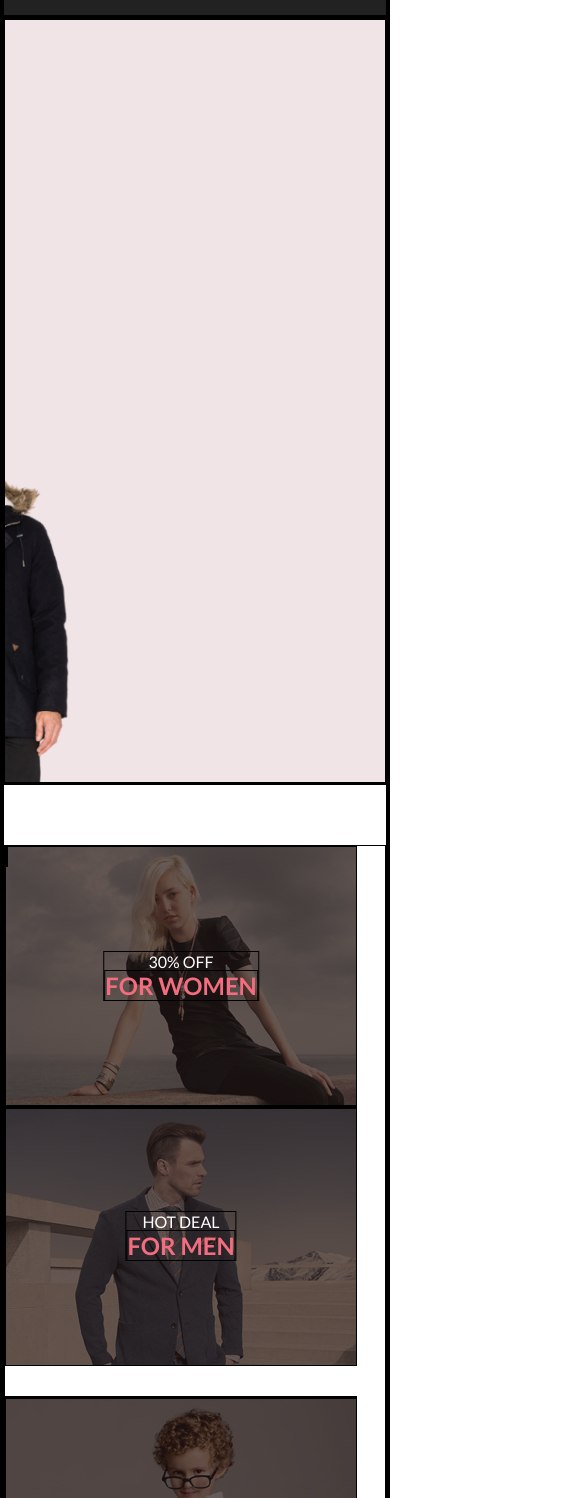
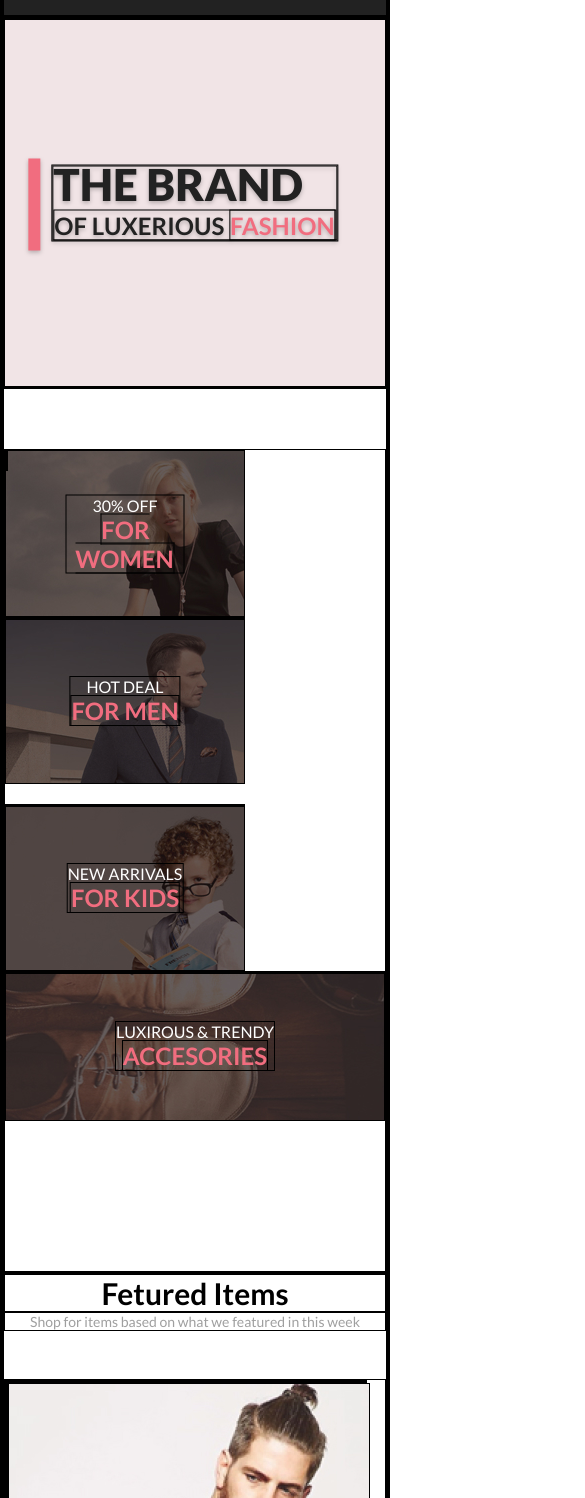
Before and after one commit to N-Vs/-GB-store-layout, a plain HTML site: page index.html in a window 390 px wide. Shown: the part 72-1570 px from the top of the page, 585 px wide, since content can reach past the window. Drawn offline with Linux system fonts and the light colour scheme.

Commit message:
еще немного адаптива

```diff
--- a/css/style.css
+++ b/css/style.css
@@ -118,6 +118,7 @@ body {
     background-size: contain;
 }
 .promo-title {
+    font-weight: 900;
     font-size: 48px;
     line-height: 38px;
     color: #222222;
@@ -371,6 +372,7 @@ body {
     background-image: url(../img/subscribe-background.jpg);
     background-repeat: no-repeat;
     background-position-x: center;
+    background-size: cover;
     color: #222224;
 }
 .subscribe-wrap {
@@ -1131,7 +1133,7 @@ ul.shopping-cart-products {
 @media (min-width: 1281px) {
 
 }
-@media (min-width: 1025px) and (max-width: 1280px) {
+@media (max-width: 1280px) {
     .wrap {
         max-width: 768px;
     }
@@ -1143,10 +1145,6 @@ ul.shopping-cart-products {
         transform: translate(-50%, -50%);
         top: 50%;
         left: 540px;
-    }
-    .promo-title {
-        font-size: 44px;
-        line-height: 53px;
     }
     .category-preview {
         width: 15rem;
@@ -1165,14 +1163,70 @@ ul.shopping-cart-products {
     }
 
 }
-@media (min-width: 768px) and (max-width: 1024px) {
+@media (max-width: 1024px) {
+    .wrap {
+        max-width: 735px;
+    }
+    .promo-wrap {
+        height: 368px;
+        background-position-x: -110px;
+    }
+    .promo-title--dec {
+        transform: translate(-50%, -50%);
+        top: 50%;
+        left: 540px;
+    }
+    .promo-title {
+        font-size: 44px;
+        line-height: 34px;
+    }
+    .promo-title--small {
+        font-size: 24px;
+        line-height: 29px;
+        color: #222222;
+    }
+    .category-preview {
+        width: 15rem;
+        height: 167px;
+    }
+    .category-accesories {
+        width: 100%;
+        height: 150px;
+        margin-bottom: 150px ;
+    }
+    .category-men {
+        margin-bottom: 20px;
+    }
+    .product-card {
+        margin-bottom: 15px;
+    }
+    .benefits-wrap {
+        flex-direction: column;
+        align-items: center;
+    }
+    .benefits-info {
+        margin: 25px 0;
+    }
+    .subscribe-wrap {
+        height: 448px;
+        display: flex;
+        flex-direction: column;
+        align-items: center;
+        justify-content: space-around;
+        width: 100%;
+    }
+}
 
-}
-@media (min-width: 768px) and (max-width: 1024px) and (orientation: landscape) {
+@media (max-width: 767px) {
 
-}
-@media (min-width: 481px) and (max-width: 767px) {
-
+    .promo-wrap {
+        background-image: none;
+    }
+    .promo-title--dec {
+        transform: translate(-50%, -50%);
+        top: 50%;
+        left: 50%;
+    }
 }
 @media (min-width: 320px) and (max-width: 480px) {
 
--- a/index.html
+++ b/index.html
@@ -203,6 +203,7 @@
             </div>
         </section>
 
+        <section class="subscribe">
             <div class="wrap subscribe-wrap">
                 <div class="subscribe-info">
                     <p class="subscribe-info--text">“Vestibulum quis porttitor dui! Quisque viverra nunc mi, <span class="italic">a pulvinar purus condimentum</span>“</p>
@@ -218,6 +219,7 @@
                     </div>
                 </div>
             </div>
+        </section>
 
         <section class="footer">
             <div class="wrap footer-wrap">
```
Also changed, not shown: cart.html (+2 -4 lines).
